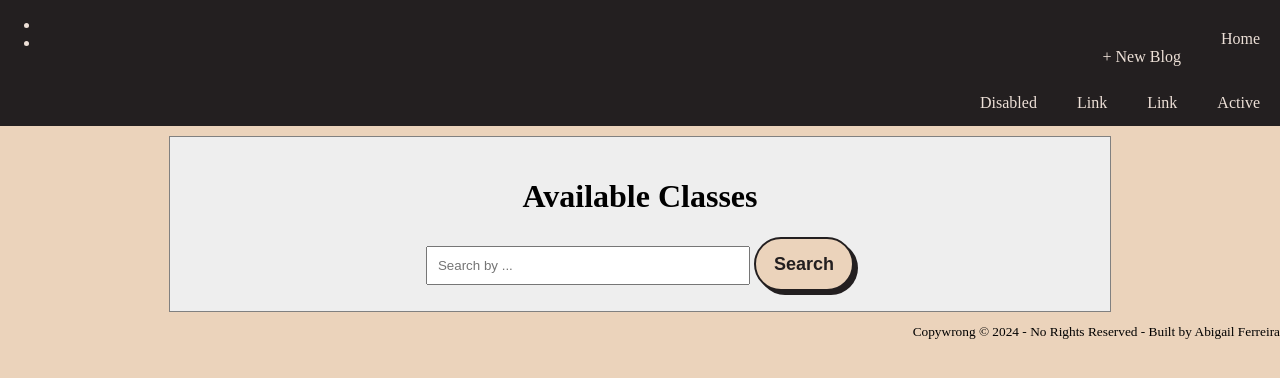
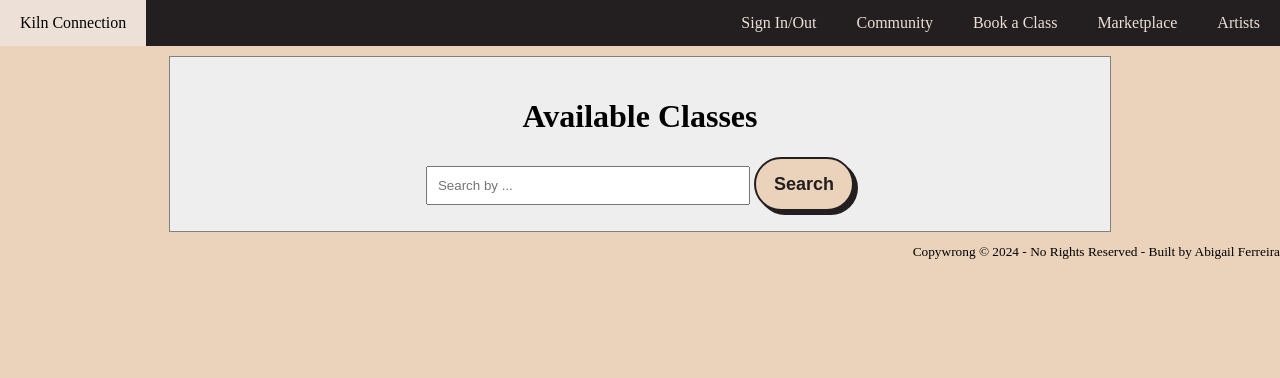
Before and after one commit to abi-7/Kiln-Connection, a PHP site: page /class.php in a window 1280 px wide. Shown: the top 378 px of the page. Run offline with PHP 8.4, Linux system fonts and the light colour scheme.

Commit message:
Update nav.php

```diff
--- a/nav.php
+++ b/nav.php
@@ -1,21 +1,16 @@
 <!---
     Name: Abigail Ferreira
     Date: 2024-03-03
-    Description: navigation bar for form pages
+    Description: navigation bar for CMS site
 ---->
 
 <link rel="stylesheet" href="main.css">
 
 <nav>
-    <ul>
-        <li><a href="index.php">Home</a></li>
-        <li><a href="post.php">+ New Blog</a></li>
-    </ul>
+    <a class="nav-title" href="index.php">Kiln Connection</a>
+    <a href="artists.php">Artists</a>
+    <a href="items.php">Marketplace</a>
+    <a href="class.php">Book a Class </a>
+    <a href="blog.php">Community</a>
+    <a href="signIn.php">Sign In/Out</a>
 </nav>
-
-<nav class="nav flex-column">
-  <a class="nav-link active" href="#">Active</a>
-  <a class="nav-link" href="#">Link</a>
-  <a class="nav-link" href="#">Link</a>
-  <a class="nav-link disabled" href="#">Disabled</a>
-</nav>
```
